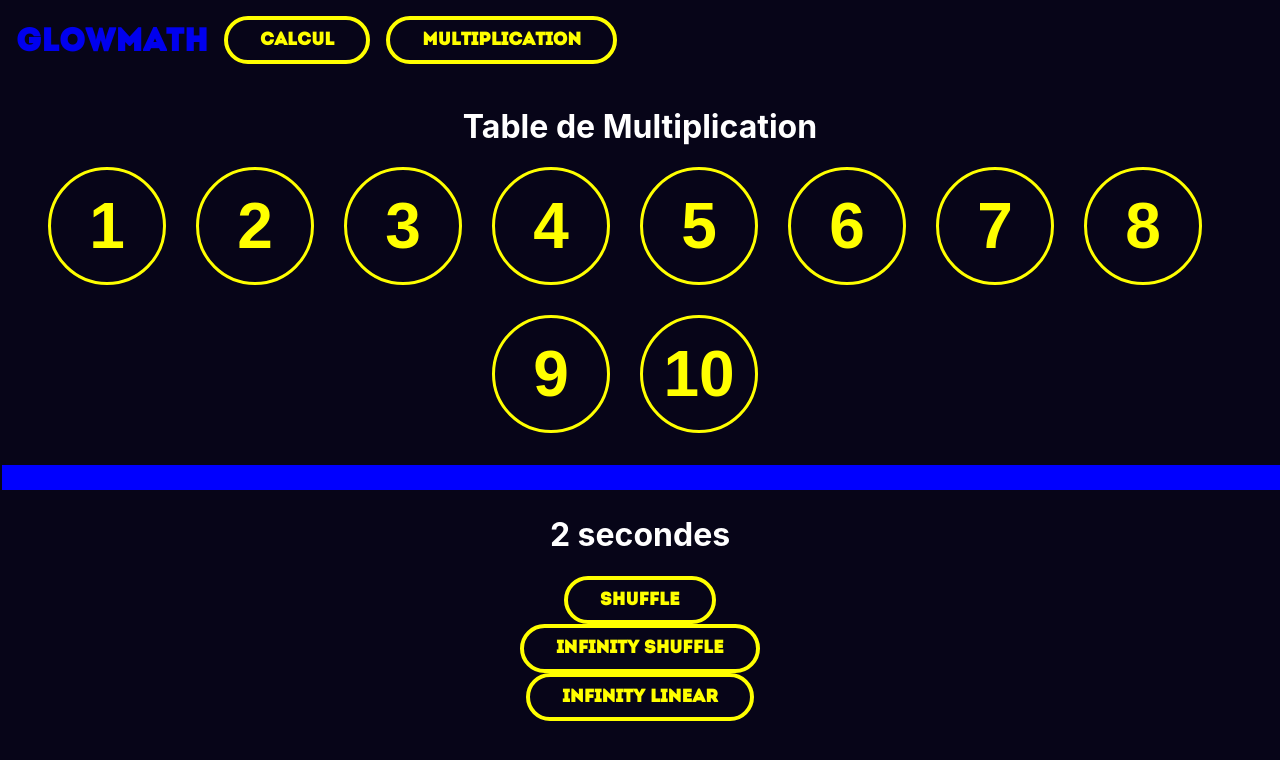
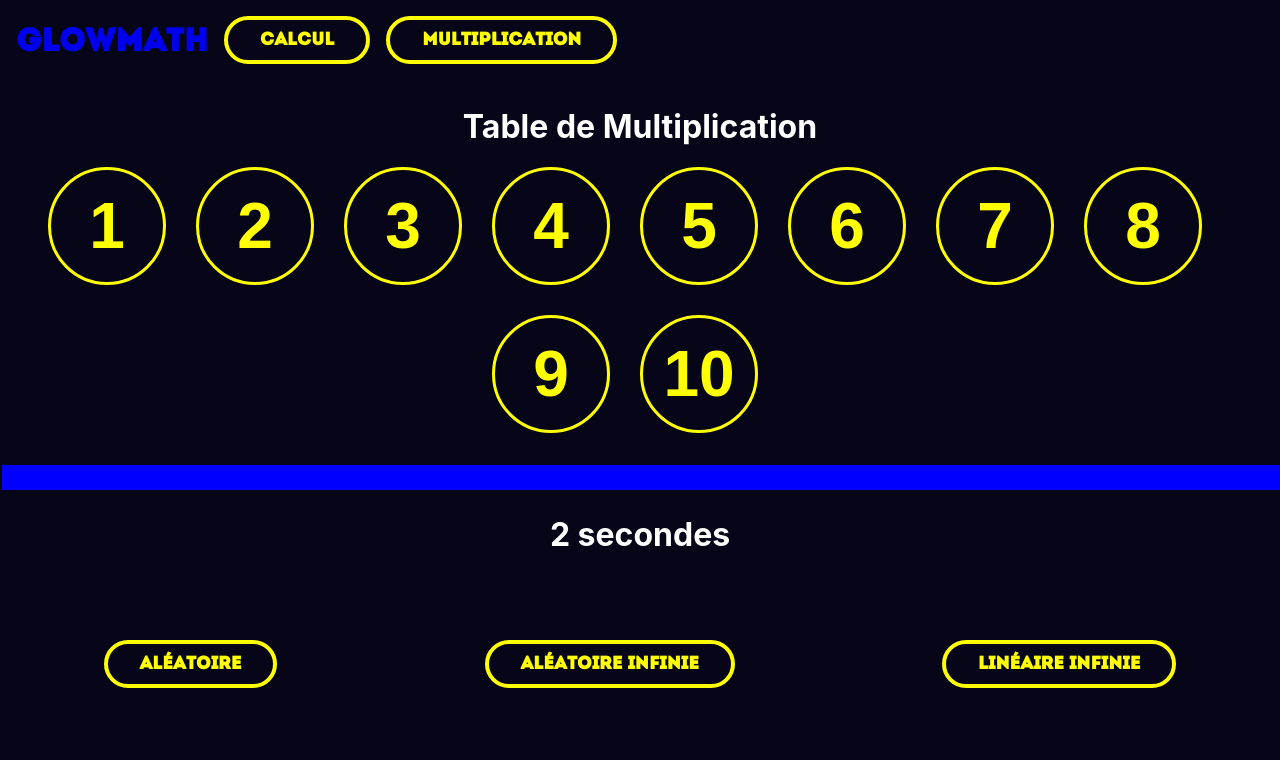
Before and after one commit to enztexier/GM, a React (Create React App) app: page /multiplication in a window 1280 px wide. Shown: the top 760 px of the page. Built offline with nearby package versions, Linux system fonts and the light colour scheme.

Commit message:
laptop version stable

```diff
--- a/src/components/display/Display.jsx
+++ b/src/components/display/Display.jsx
@@ -1,16 +1,14 @@
 import React from 'react';
 import './display.css';
-import { useState } from 'react';
-import Modal from '../modal/Modal.jsx';
 import Button from '../button/Button';
 
 
-const Display = ({display,result, backEnd}) => {
+const Display = ({ display, result, backEnd }) => {
 
     return (
         <div>
             <Button onClick={backEnd}>BACK</Button>
-            <div className='display'><p>{display}</p><p>{result}</p></div>
+            <div className='display'><p>{display}{result}</p></div>
         </div>
     );
 };
--- a/src/pages/multiplication/Multiplication.jsx
+++ b/src/pages/multiplication/Multiplication.jsx
@@ -60,8 +60,6 @@ const Multiplication = () => {
     const [time, setTime] = useState(2)
     const [infinityShuffle, setInfinitySuffle] = useState(false)
     const [linearInfinit, setLinearInfinit] = useState(false)
-
-
 
     const liste = Object.keys(tableState)
         .map((val, i) =>
@@ -137,6 +135,9 @@ const Multiplication = () => {
         setShuffledArray([]);
         setSelectTable([]);
         setTime(2);
+        setTableState(table);
+        setInfinitySuffle(false);
+        setLinearInfinit(false);
     }
 
     return (
@@ -148,25 +149,20 @@ const Multiplication = () => {
                 {liste}
             </div>
 
-
             <Range time={time} setTime={setTime}></Range>
             <h1>{time} secondes</h1>
 
+            <div className='box-mode'>
+            <Button onClick={shuffleMachine}>aléatoire</Button>
+            <Button onClick={suffleInfinity}>aléatoire infinie</Button>
+            <Button onClick={linearInfinity}>linéaire infinie</Button>
+            </div>
 
+            {shuffledArray.length > 0 && <div className='superposition'> <Shuffle shuffledArray={shuffledArray} time={time} backEnd={backEnd}></Shuffle> </div>}
 
-            <Button onClick={shuffleMachine}>shuffle</Button>
-            <Button onClick={suffleInfinity}>infinity shuffle</Button>
-            <Button onClick={linearInfinity}>infinity linear</Button>
+            {infinityShuffle.length > 0 && <div className='superposition'> <MultiplicationInfinity infinityShuffle={infinityShuffle} time={time} backEnd={backEnd}></MultiplicationInfinity> </div>}
 
-
-
-            {shuffledArray.length > 0 && <div className='superposition'> <Shuffle backEnd={backEnd} shuffledArray={shuffledArray} time={time}></Shuffle> </div>}
-
-            {infinityShuffle.length > 0 && <MultiplicationInfinity infinityShuffle={infinityShuffle} time={time}></MultiplicationInfinity>}
-
-            {linearInfinit.length > 0 && <LinearInfinity linearInfinit={linearInfinit} time={time}></LinearInfinity>}
-
-
+            {linearInfinit.length > 0 && <div className='superposition'> <LinearInfinity linearInfinit={linearInfinit} time={time} backEnd={backEnd}></LinearInfinity> </div>}
 
         </div>
     );
--- a/src/pages/multiplication/components/linearinifinity/LinearInfinity.jsx
+++ b/src/pages/multiplication/components/linearinifinity/LinearInfinity.jsx
@@ -2,7 +2,7 @@ import React from 'react';
 import { useEffect, useState } from 'react';
 import Display from '../../../../components/display/Display';
 
-const LinearInfinity = ({linearInfinit, time}) => {
+const LinearInfinity = ({ linearInfinit, time, backEnd }) => {
 
     const [display, setDisplay] = useState('')
     const [result, setResult] = useState()
@@ -64,8 +64,7 @@ const LinearInfinity = ({linearInfinit, time}) => {
     return (
         <div>
             <h1>Linear Infinity</h1>
-            <Display display={display} result={result}></Display>
-
+            <Display display={display} result={result} backEnd={backEnd}></Display>
         </div>
     );
 };
--- a/src/pages/multiplication/components/multiplicationinfinity/MultiplicationInfinity.jsx
+++ b/src/pages/multiplication/components/multiplicationinfinity/MultiplicationInfinity.jsx
@@ -2,7 +2,7 @@ import React from 'react';
 import { useEffect, useState } from 'react';
 import Display from '../../../../components/display/Display';
 
-const MultiplicationInfinity = ({ infinityShuffle, time }) => {
+const MultiplicationInfinity = ({ infinityShuffle, time, backEnd }) => {
 
     const [display, setDisplay] = useState('')
     const [result, setResult] = useState()
@@ -85,8 +85,7 @@ const MultiplicationInfinity = ({ infinityShuffle, time }) => {
     return (
         <div>
             <h1>Shuffle infinity</h1>
-            <Display display={display} result={result}></Display>
-
+            <Display display={display} result={result} backEnd={backEnd}></Display>
         </div>
     );
 };
--- a/src/pages/multiplication/components/shuffle/Shuffle.jsx
+++ b/src/pages/multiplication/components/shuffle/Shuffle.jsx
@@ -66,8 +66,7 @@ const Shuffle = ({ shuffledArray, time, backEnd }) => {
     return (
         <div>
             <h1>Shuffle</h1>
-            <Display backEnd={backEnd} display={display} result={result}></Display>
-
+            <Display display={display} result={result} backEnd={backEnd}></Display>
         </div>
     );
 };
--- a/src/pages/multiplication/multiplication.css
+++ b/src/pages/multiplication/multiplication.css
@@ -12,3 +12,12 @@
     width: 100%;
     top: 0px;
 }
+
+.box-mode{
+    padding-top: 5%;
+    display: flex;
+    flex-direction: row;
+    justify-content: space-around;
+    align-items: center;
+    height: 100%;
+}
```
